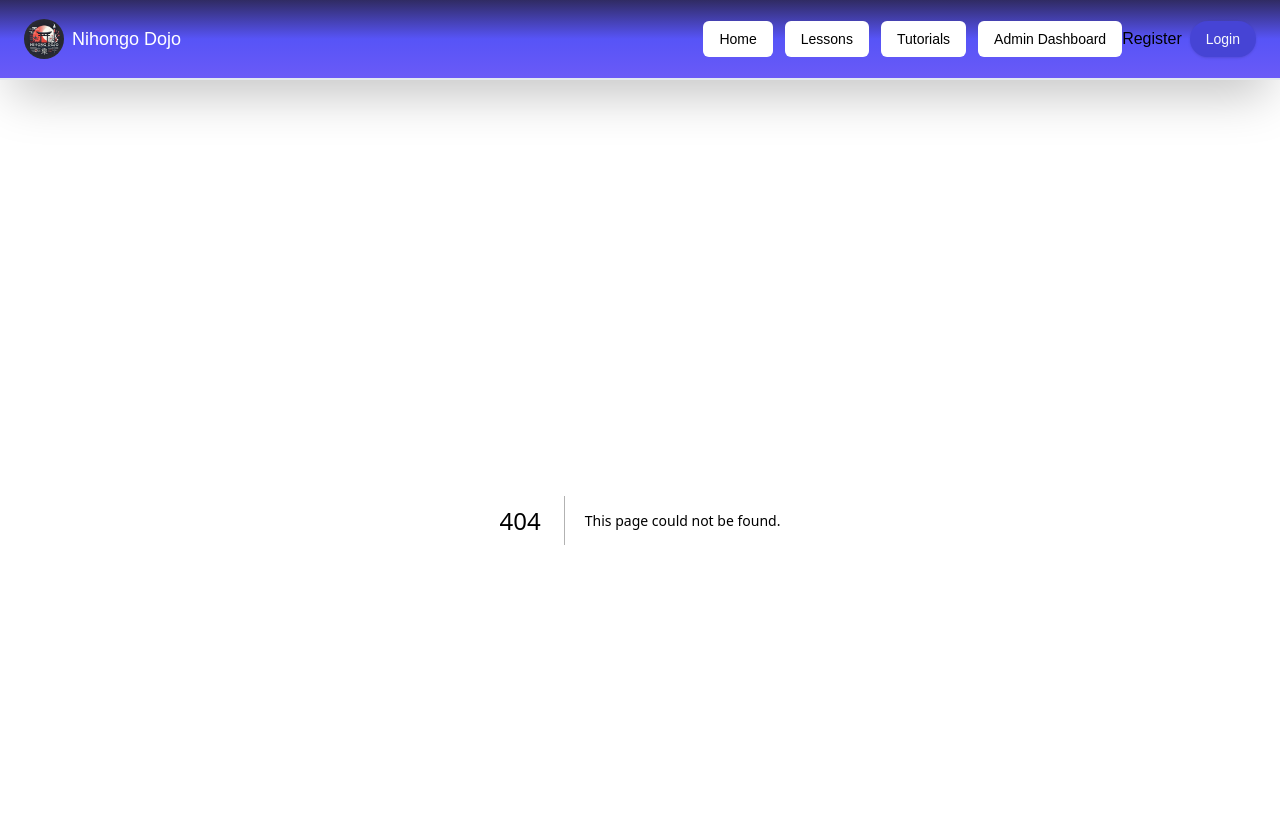
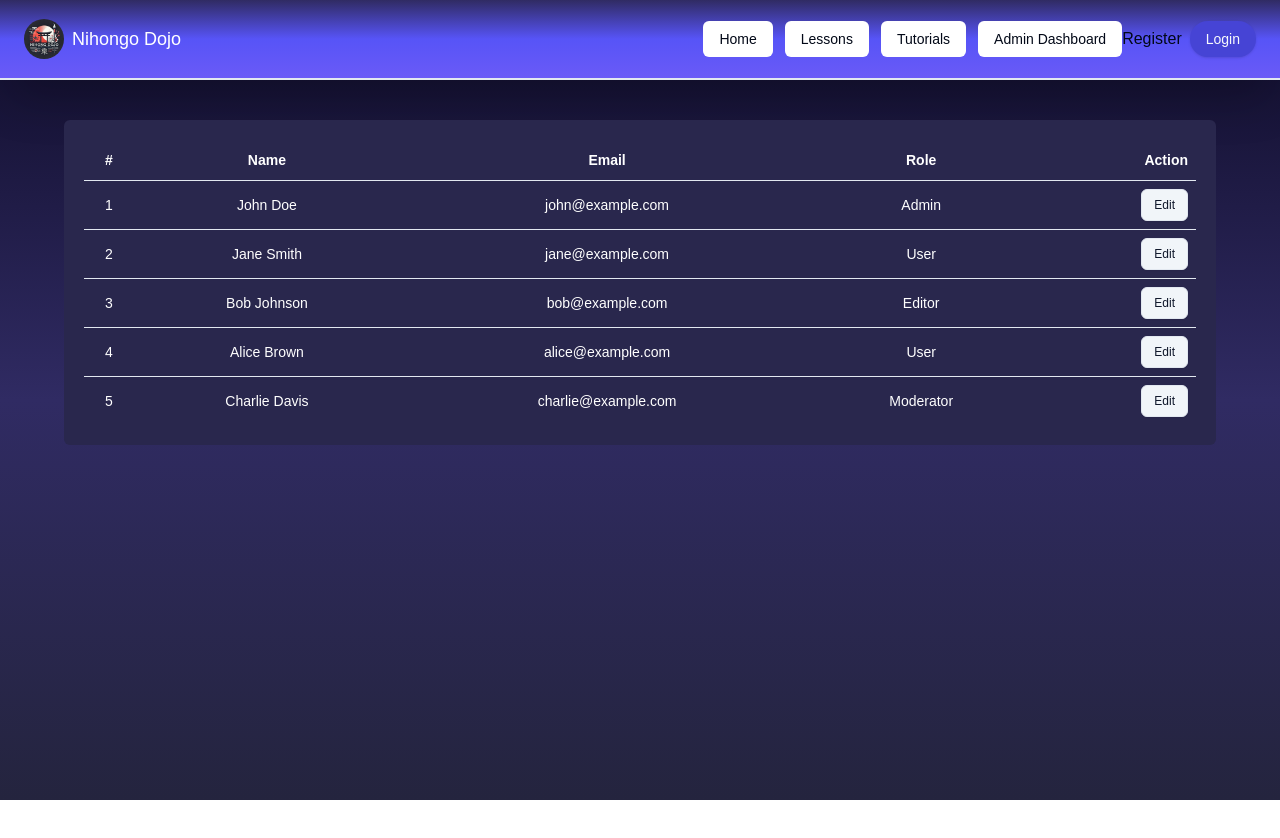
Before and after one commit to mohaiminul375/nihongo-dojo-client, a Next.js app: page /admin-dashboard/user-management in a window 1280 px wide. Before the commit this address had no page. Shown: the top 838 px of the page. After the commit the page ends 800 px from the top, so only its background shows below. Built offline with nearby package versions, Linux system fonts and the light colour scheme.

Commit message:
create table layout

```diff
--- a/src/app/(Admin Dashboard)/admin-dashboard/page.tsx
+++ b/src/app/(Admin Dashboard)/admin-dashboard/page.tsx
@@ -1,6 +1,6 @@
 import Lesson from '@/components/Admin-Dashboard/Lessoon/Lesson';
 import Overview from '@/components/Admin-Dashboard/Overview/Overview';
-import Users from '@/components/Admin-Dashboard/Overview/User/Users';
+import Users from '@/components/Admin-Dashboard/User/Users';
 import Tutorials from '@/components/Admin-Dashboard/Tutorials/Tutorials';
 import React from 'react';
 
@@ -11,7 +11,7 @@ const Dashboard = () => {
                 <h2 className='text-center text-2xl font-bold text-white'>Welcome To Admin Dashboard</h2>
             </div>
             {/* admin layout */}
-            <section className='bg-primary md:max-w-7xl mx-auto rounded-md p-10 space-y-10'>
+            <section className='bg-primary md:max-w-5xl mx-auto rounded-md p-10 space-y-10'>
                 {/* overview */}
                 <div>
                     <Overview />
--- /dev/null
+++ b/src/app/(Admin Dashboard)/admin-dashboard/user-management/page.tsx
@@ -0,0 +1,75 @@
+import {
+    Table,
+    TableBody,
+    TableCell,
+    TableHead,
+    TableHeader,
+    TableRow,
+} from "@/components/ui/table"
+import { Button } from "@/components/ui/button"
+
+const users = [
+    {
+        id: 1,
+        name: "John Doe",
+        email: "john@example.com",
+        role: "Admin",
+    },
+    {
+        id: 2,
+        name: "Jane Smith",
+        email: "jane@example.com",
+        role: "User",
+    },
+    {
+        id: 3,
+        name: "Bob Johnson",
+        email: "bob@example.com",
+        role: "Editor",
+    },
+    {
+        id: 4,
+        name: "Alice Brown",
+        email: "alice@example.com",
+        role: "User",
+    },
+    {
+        id: 5,
+        name: "Charlie Davis",
+        email: "charlie@example.com",
+        role: "Moderator",
+    },
+]
+
+export default function UserTable() {
+    return (
+        <section className="md:max-w-6xl mx-auto text-white bg-[#29274d] rounded-md p-5">
+            <Table>
+                <TableHeader className="text-center">
+                    <TableRow>
+                        <TableHead className="w-[50px]">#</TableHead>
+                        <TableHead>Name</TableHead>
+                        <TableHead>Email</TableHead>
+                        <TableHead>Role</TableHead>
+                        <TableHead className="text-right">Action</TableHead>
+                    </TableRow>
+                </TableHeader>
+                <TableBody>
+                    {users.map((user, index) => (
+                        <TableRow key={user.id}>
+                            <TableCell>{index + 1}</TableCell>
+                            <TableCell className="font-medium">{user.name}</TableCell>
+                            <TableCell>{user.email}</TableCell>
+                            <TableCell>{user.role}</TableCell>
+                            <TableCell className="text-right">
+                                <Button variant="outline" size="sm">
+                                    Edit
+                                </Button>
+                            </TableCell>
+                        </TableRow>
+                    ))}
+                </TableBody>
+            </Table>
+        </section>
+    )
+}
--- a/src/components/Admin-Dashboard/Overview/User/Users.tsx
+++ b/src/components/Admin-Dashboard/User/Users.tsx
@@ -8,7 +8,7 @@ const Users = () => {
             <h2 className="text-2xl underline font-bold">User Management</h2>
             <div className="grid lg:grid-cols-5 gap-6 mt-8">
                 {/* All Orders Card */}
-                <Link href="">
+                <Link href="/admin-dashboard/user-management">
                     <div className="group bg-gradient-to-b from-[#302b63] via-[#5754f7] to-[#6a5af7] border border-white rounded-lg shadow-md p-5 flex flex-col items-center space-y-4 transition-transform duration-300 hover:scale-105 hover:shadow-xl h-full hover:border-primary">
 
                         <Users2
--- /dev/null
+++ b/src/components/ui/table.tsx
@@ -0,0 +1,120 @@
+import * as React from "react"
+
+import { cn } from "@/lib/utils"
+
+const Table = React.forwardRef<
+  HTMLTableElement,
+  React.HTMLAttributes<HTMLTableElement>
+>(({ className, ...props }, ref) => (
+  <div className="relative w-full overflow-auto">
+    <table
+      ref={ref}
+      className={cn("w-full caption-bottom text-sm", className)}
+      {...props}
+    />
+  </div>
+))
+Table.displayName = "Table"
+
+const TableHeader = React.forwardRef<
+  HTMLTableSectionElement,
+  React.HTMLAttributes<HTMLTableSectionElement>
+>(({ className, ...props }, ref) => (
+  <thead ref={ref} className={cn("[&_tr]:border-b", className)} {...props} />
+))
+TableHeader.displayName = "TableHeader"
+
+const TableBody = React.forwardRef<
+  HTMLTableSectionElement,
+  React.HTMLAttributes<HTMLTableSectionElement>
+>(({ className, ...props }, ref) => (
+  <tbody
+    ref={ref}
+    className={cn("[&_tr:last-child]:border-0", className)}
+    {...props}
+  />
+))
+TableBody.displayName = "TableBody"
+
+const TableFooter = React.forwardRef<
+  HTMLTableSectionElement,
+  React.HTMLAttributes<HTMLTableSectionElement>
+>(({ className, ...props }, ref) => (
+  <tfoot
+    ref={ref}
+    className={cn(
+      "border-t bg-primary font-medium [&>tr]:last:border-b-0",
+      className
+    )}
+    {...props}
+  />
+))
+TableFooter.displayName = "TableFooter"
+
+const TableRow = React.forwardRef<
+  HTMLTableRowElement,
+  React.HTMLAttributes<HTMLTableRowElement>
+>(({ className, ...props }, ref) => (
+  <tr
+    ref={ref}
+    className={cn(
+      "border-b transition-colors hover:bg-muted/50 data-[state=selected]:bg-muted",
+      className
+    )}
+    {...props}
+  />
+))
+TableRow.displayName = "TableRow"
+
+const TableHead = React.forwardRef<
+  HTMLTableCellElement,
+  React.ThHTMLAttributes<HTMLTableCellElement>
+>(({ className, ...props }, ref) => (
+  <th
+    ref={ref}
+    className={cn(
+      "h-10 px-2 align-middle text-center text-white font-bold [&:has([role=checkbox])]:pr-0 [&>[role=checkbox]]:translate-y-[2px]",
+      className
+    )}
+    {...props}
+  />
+))
+TableHead.displayName = "TableHead"
+
+const TableCell = React.forwardRef<
+  HTMLTableCellElement,
+  React.TdHTMLAttributes<HTMLTableCellElement>
+>(({ className, ...props }, ref) => (
+  <td
+    ref={ref}
+    className={cn(
+      "p-2 align-middle text-center [&:has([role=checkbox])]:pr-0 [&>[role=checkbox]]:translate-y-[2px]",
+      className
+    )}
+    {...props}
+  />
+))
+TableCell.displayName = "TableCell"
+
+const TableCaption = React.forwardRef<
+  HTMLTableCaptionElement,
+  React.HTMLAttributes<HTMLTableCaptionElement>
+>(({ className, ...props }, ref) => (
+  <caption
+    ref={ref}
+    className={cn("mt-4 text-sm text-muted-foreground", className)}
+    {...props}
+  />
+))
+TableCaption.displayName = "TableCaption"
+
+export {
+  Table,
+  TableHeader,
+  TableBody,
+  TableFooter,
+  TableHead,
+  TableRow,
+  TableCell,
+  TableCaption,
+}
```
